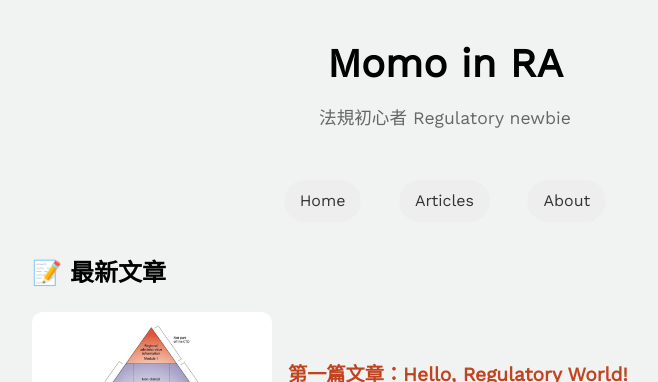
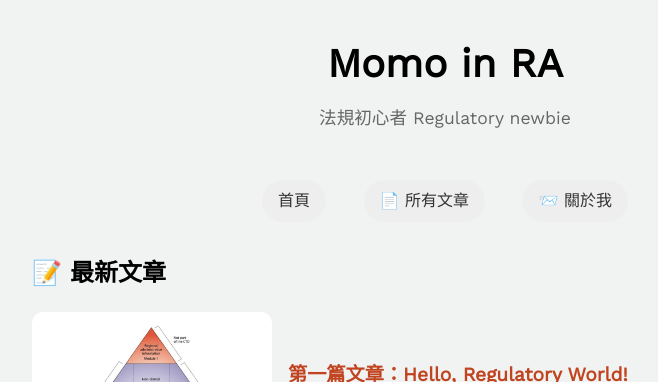
Before and after one commit to MomoInRA/github.io, a Jekyll site: the page built from index.md, in a window 1280 px wide. Shown: the top 382 px of the page, without its empty margins (195-853 px from the left). Built offline with Jekyll 4.4.1, drawn with Linux system fonts in a browser that asks for light colours.

Commit message:
Update default.html

```diff
--- a/_layouts/default.html
+++ b/_layouts/default.html
@@ -14,13 +14,14 @@
         <p class="subtitle">法規初心者 Regulatory newbie</p>
       </header>
 
-      <nav class="navbar">
-        <ul>
-          <li><a href="{{ '/' | relative_url }}">Home</a></li>
-          <li><a href="{{ '/all-posts.html' | relative_url }}">Articles</a></li>
-          <li><a href="{{ '/about.html' | relative_url }}">About</a></li>
-        </ul>
-      </nav>
+     <nav class="navbar">
+  <ul>
+    <li><a href="{{ '/' | relative_url }}" class="{% if page.url == '/' %}active{% endif %}">首頁</a></li>
+    <li><a href="{{ '/all-posts.html' | relative_url }}" class="{% if page.url contains 'all-posts' %}active{% endif %}">📄 所有文章</a></li>
+    <li><a href="{{ '/about.html' | relative_url }}" class="{% if page.url contains 'about' %}active{% endif %}">📨 關於我</a></li>
+  </ul>
+</nav>
+
 
 
       {{ content }}
```
